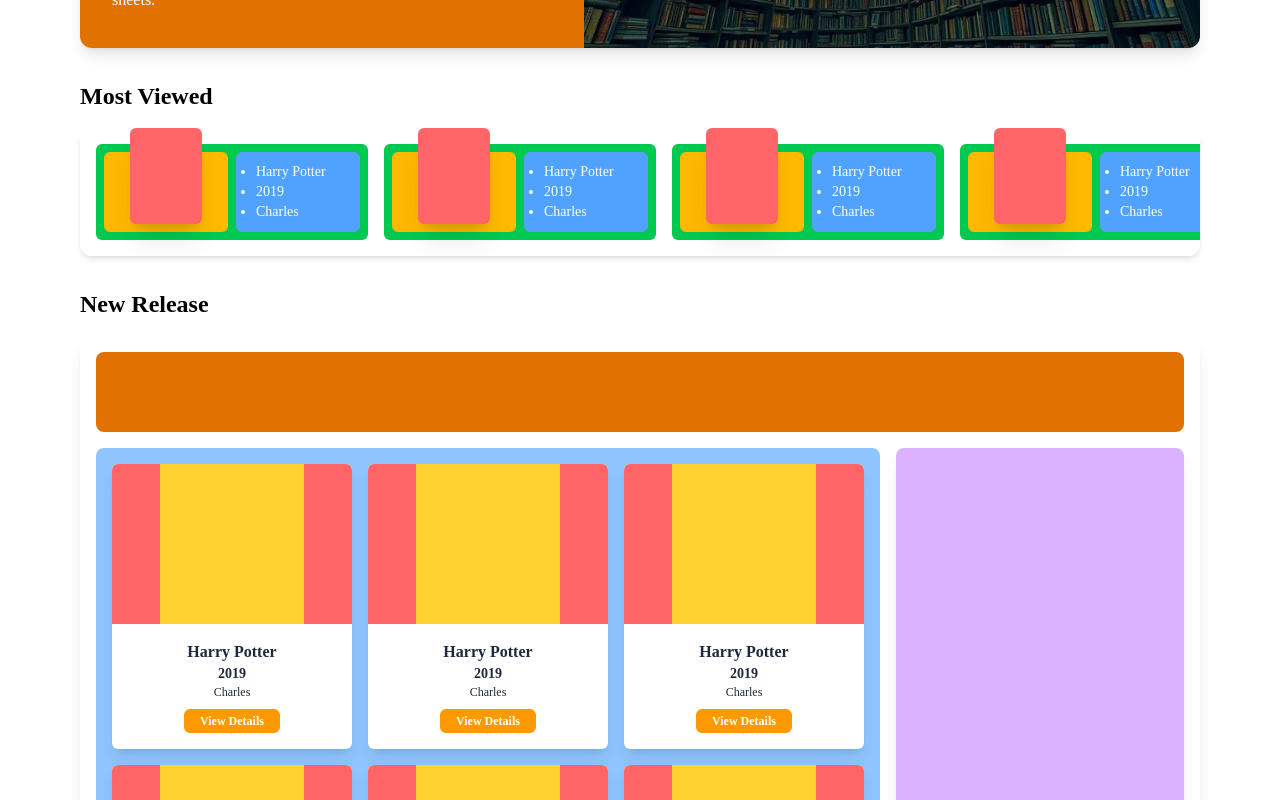
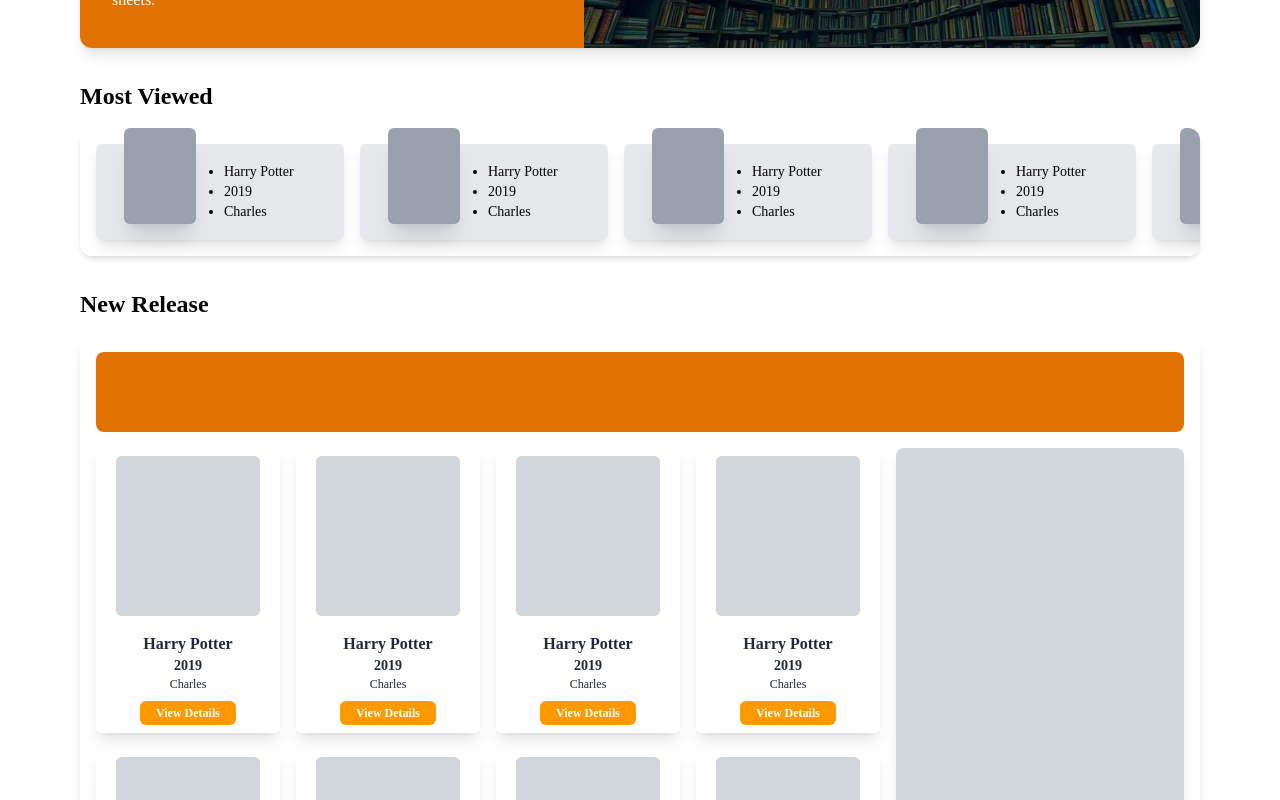
Before and after one commit to JdaraD/perpustakaan-reactjs, a React (Vite) app: page / in a window 1280 px wide. Shown: the part 400-1200 px from the top of the page. Built offline with nearby package versions, Linux system fonts and the light colour scheme.

Commit message:
update home page

```diff
--- a/src/pages/user/Home.jsx
+++ b/src/pages/user/Home.jsx
@@ -7,22 +7,23 @@
   const kotak = [];
   for (let i = 0; i < 10; i++) {
     kotak.push(
-      <div
+      <Link
         key={i}
-        className="shrink-0 flex w-68 h-24 bg-green-500 gap-2 rounded-md p-2"
+        to="/book-details"
+        className="shrink-0 flex w-62 h-24 bg-gray-200 gap-2 shadow-lg rounded-md p-2"
       >
-        <div className="relative flex justify-center items-center w-1/2 rounded-md bg-amber-400">
-          <div className="absolute w-18 h-24 bottom-2 rounded-md shadow-xl bg-red-400"></div>
+        <div className="relative flex justify-center items-center w-1/2 rounded-md">
+          <div className="absolute w-18 h-24 bottom-2 rounded-md shadow-xl animate-pulse bg-gray-400"></div>
         </div>
 
-        <div className="flex w-1/2 rounded-md bg-blue-400">
-          <ul className="list-disc flex flex-col justify-center pl-5 text-white text-sm">
+        <div className="flex w-1/2 rounded-md">
+          <ul className="list-disc flex flex-col justify-center text-black text-sm">
             <li>Harry Potter</li>
             <li>2019</li>
             <li>Charles</li>
           </ul>
         </div>
-      </div>,
+      </Link>,
     );
   }
   return kotak;
@@ -34,13 +35,13 @@
     kotak.push(
       <div
         key={i}
-        className="flex flex-col bg-white rounded-md shadow-lg overflow-hidden"
+        className="flex flex-col bg-white animate-pulse rounded-md shadow-lg overflow-hidden"
       >
-        <div className="flex justify-center items-center bg-red-400">
-          <div className="w-36 h-40 bg-amber-300"></div>
+        <div className="flex justify-center items-center">
+          <div className="w-36 h-40 m-2 rounded-md bg-gray-300"></div>
         </div>
 
-        <div className="flex flex-col items-center gap-2 p-4">
+        <div className="flex flex-col items-center gap-2 p-2">
           <div className="text-center text-sm text-gray-800">
             <p className="text-base font-bold">Harry Potter</p>
             <p className="text-sm font-semibold">2019</p>
@@ -103,10 +104,10 @@
         <h2 className="text-xl md:text-2xl font-bold">New Release</h2>
 
         <div className="bg-white rounded-xl shadow-lg p-4">
-          <div className="h-20 bg-amber-600 rounded-lg mb-4"></div>
+          <div className="h-20 bg-amber-600 animate-pulse rounded-lg mb-4"></div>
 
           <div className="flex flex-col xl:flex-row gap-4">
-            <div className="flex-1 bg-blue-300 rounded-lg p-4">
+            <div className="flex-1 rounded-lg">
               <div className="grid gap-4 grid-cols-[repeat(auto-fill,minmax(180px,1fr))]">
                 {NewRelease()}
               </div>
@@ -114,7 +115,7 @@
 
             {/* Sidebar */}
             <aside className="w-full xl:w-72 shrink-0">
-              <div className="xl:sticky xl:top-20 h-75 xl:h-100 bg-purple-300 shadow-lg rounded-lg" />
+              <div className="xl:sticky xl:top-20 h-75 xl:h-100 bg-gray-300 animate-pulse shadow-lg rounded-lg" />
             </aside>
           </div>
         </div>
```
